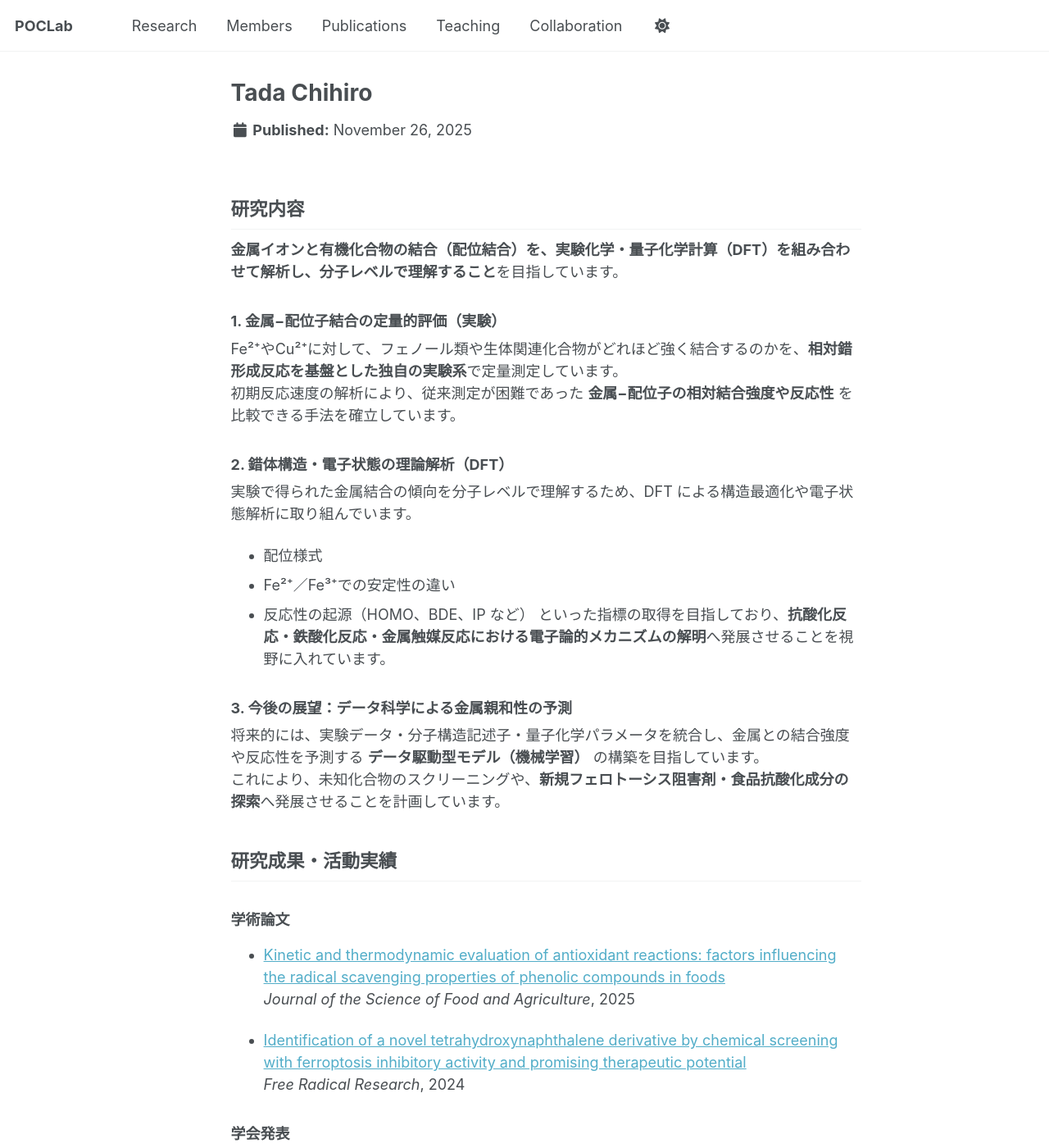
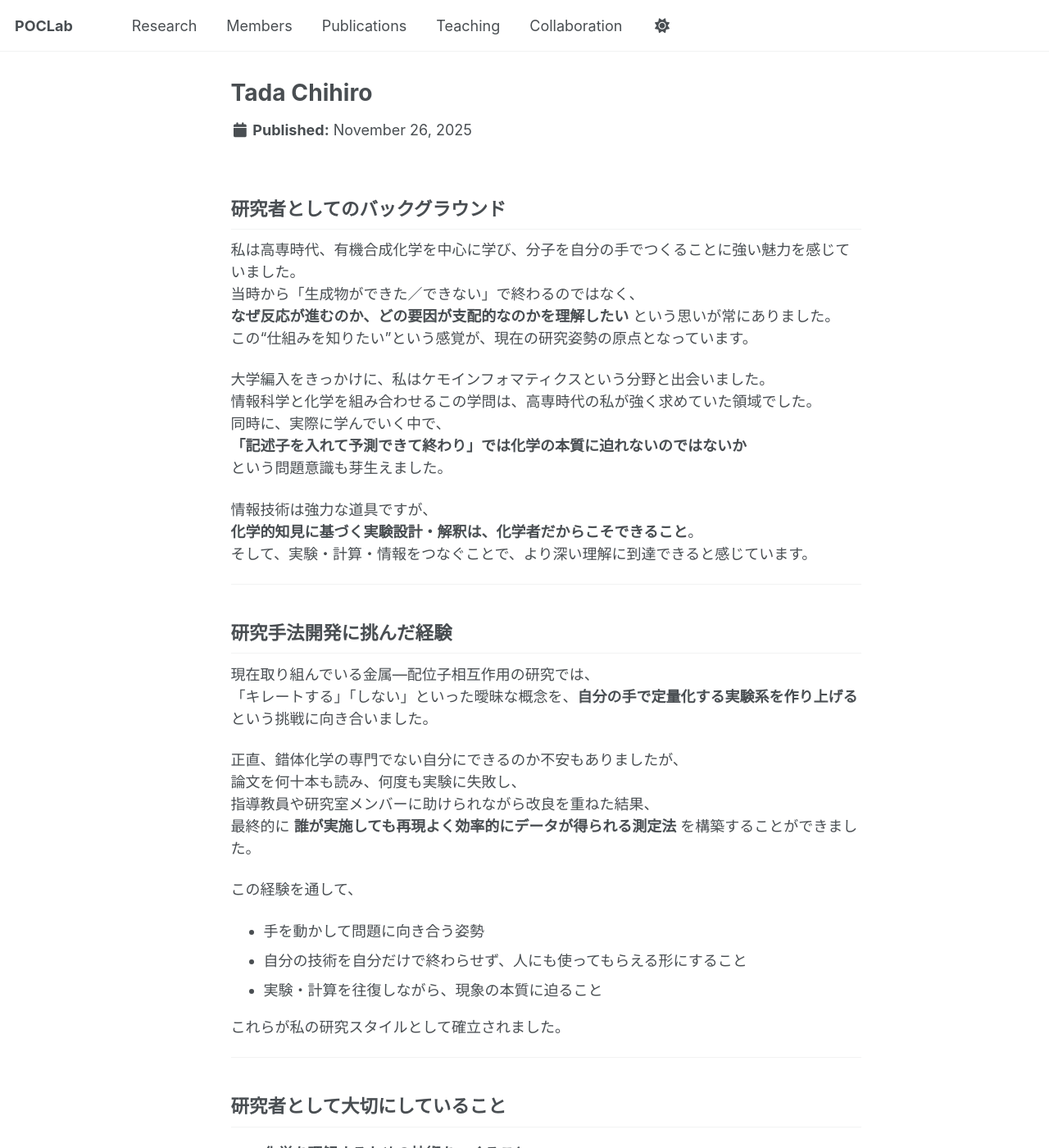
Before and after one commit to poclab-web/homepage, a Jekyll site: the page built from _members/tada-chihiro.md, in a window 1280 px wide and 1400 px high. Shown: the whole window at 82% size. Built offline with Jekyll 4.4.1, drawn with Linux system fonts in a browser that asks for light colours; a script that is not in the unit is left out; some of the changed text lies outside the part shown.

```diff
--- a/_members/tada-chihiro.md
+++ b/_members/tada-chihiro.md
@@ -7,23 +7,84 @@ permalink: /members/tada-chihiro/
 ---
 
 
-## 研究内容
-**金属イオンと有機化合物の結合（配位結合）を、実験化学・量子化学計算（DFT）を組み合わせて解析し、分子レベルで理解すること**を目指しています。
+## 研究者としてのバックグラウンド
 
-### 1. 金属−配位子結合の定量的評価（実験）
-Fe²⁺やCu²⁺に対して、フェノール類や生体関連化合物がどれほど強く結合するのかを、**相対錯形成反応を基盤とした独自の実験系**で定量測定しています。
-初期反応速度の解析により、従来測定が困難であった **金属−配位子の相対結合強度や反応性** を比較できる手法を確立しています。
+私は高専時代、有機合成化学を中心に学び、分子を自分の手でつくることに強い魅力を感じていました。
+当時から「生成物ができた／できない」で終わるのではなく、
+**なぜ反応が進むのか、どの要因が支配的なのかを理解したい** という思いが常にありました。
+この“仕組みを知りたい”という感覚が、現在の研究姿勢の原点となっています。
 
-### 2. 錯体構造・電子状態の理論解析（DFT）
-実験で得られた金属結合の傾向を分子レベルで理解するため、DFT による構造最適化や電子状態解析に取り組んでいます。
-- 配位様式
-- Fe²⁺／Fe³⁺での安定性の違い
-- 反応性の起源（HOMO、BDE、IP など）
-といった指標の取得を目指しており、**抗酸化反応・鉄酸化反応・金属触媒反応における電子論的メカニズムの解明**へ発展させることを視野に入れています。
+大学編入をきっかけに、私はケモインフォマティクスという分野と出会いました。
+情報科学と化学を組み合わせるこの学問は、高専時代の私が強く求めていた領域でした。
+同時に、実際に学んでいく中で、
+**「記述子を入れて予測できて終わり」では化学の本質に迫れないのではないか**
+という問題意識も芽生えました。
 
-### 3. 今後の展望：データ科学による金属親和性の予測
-将来的には、実験データ・分子構造記述子・量子化学パラメータを統合し、金属との結合強度や反応性を予測する **データ駆動型モデル（機械学習）** の構築を目指しています。
-これにより、未知化合物のスクリーニングや、**新規フェロトーシス阻害剤・食品抗酸化成分の探索**へ発展させることを計画しています。
+情報技術は強力な道具ですが、
+**化学的知見に基づく実験設計・解釈は、化学者だからこそできること**。
+そして、実験・計算・情報をつなぐことで、より深い理解に到達できると感じています。
+
+---
+
+## 研究手法開発に挑んだ経験
+
+現在取り組んでいる金属—配位子相互作用の研究では、
+「キレートする」「しない」といった曖昧な概念を、**自分の手で定量化する実験系を作り上げる** という挑戦に向き合いました。
+
+正直、錯体化学の専門でない自分にできるのか不安もありましたが、
+論文を何十本も読み、何度も実験に失敗し、
+指導教員や研究室メンバーに助けられながら改良を重ねた結果、
+最終的に **誰が実施しても再現よく効率的にデータが得られる測定法** を構築することができました。
+
+この経験を通して、
+
+- 手を動かして問題に向き合う姿勢
+- 自分の技術を自分だけで終わらせず、人にも使ってもらえる形にすること
+- 実験・計算を往復しながら、現象の本質に迫ること
+
+これらが私の研究スタイルとして確立されました。
+
+---
+
+## 研究者として大切にしていること
+
+- **化学を理解するための技術をつくること**
+- **解釈性を重視し、根拠をもって語れる化学を追求すること**
+- **“当たるモデル”ではなく“意味のあるモデル”を扱うこと**
+- **実験 × 計算 × 情報を行き来しながら、学問領域をつなぐこと**
+- **自分の成果を自己完結で終わらせず、広く共有できる形にすること**
+
+---
+
+## 今後のビジョン
+
+今後、化学のさまざまな領域を横断し、
+**金属イオンと有機分子の相互作用を基盤として、新しい計測技術・解析手法・反応設計の枠組みを生み出す研究者**
+として成長したいと考えています。
+
+特に、実験・計算化学・情報科学を統合し、
+
+- 金属—配位子結合の理解を深めるための **新しい測定法や指標**
+- 電子状態や反応性を記述する **化学者発の記述子**
+- 多様な現象に適用可能な **汎用性の高い解析フレームワーク**
+
+といった「化学者が使える研究基盤」を構築していくことを目指しています。
+
+こうした基盤研究は、
+食品化学・生命化学・材料化学・触媒化学など幅広い領域につなげられると考えています。
+金属化学を軸に、分野間の理解を架橋できるような研究を追求していきたいです。
+
+将来的には、自分の研究室を持ち、学生が
+
+- 自分の専門性を活かしながら
+- 異分野との共同研究でも主体的に研究を進められる
+
+そんな研究環境を整えたいと考えています。
+分野ごとの役割に上下が生まれるのではなく、
+**それぞれの専門が対等に価値を発揮し、協力しながら研究を推進できるチーム** を作ることが理想です。
+
+そのためにも私は、学際領域への挑戦を続け、
+「領域を越えて協働できる化学」を実現するための視点・技術・方法論を磨き続けていきたいと考えています。
 
 
 ## 研究成果・活動実績
```
